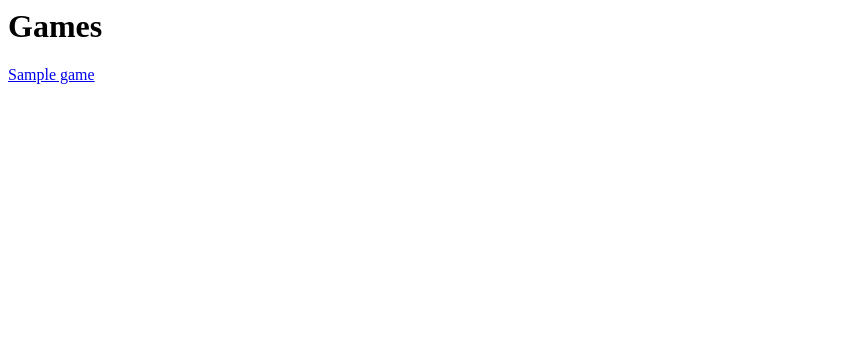
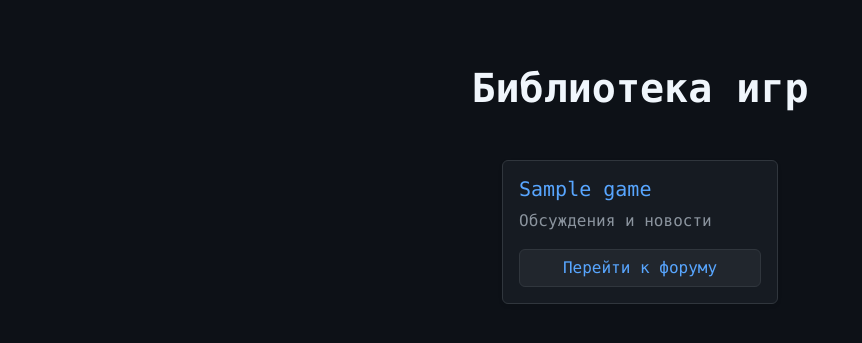
Before and after one commit to TheInnocent1983/steam_forum, a Django app: page / in a window 1280 px wide. Shown: the top 343 px of the page, without its empty margins (0-862 px from the left). Run offline with Django 4.2, Linux system fonts and the light colour scheme; tables that the repository leaves empty hold one stand-in row (values such as "Sample post").

Commit message:
Update UI: modern dark theme and layout

```diff
--- a/config/settings.py
+++ b/config/settings.py
@@ -141,3 +141,6 @@ MEDIA_ROOT = os.path.join(BASE_DIR, 'media')
 # https://docs.djangoproject.com/en/4.2/ref/settings/#default-auto-field
 
 DEFAULT_AUTO_FIELD = 'django.db.models.BigAutoField'
+
+LOGIN_REDIRECT_URL = "/"
+LOGOUT_REDIRECT_URL = "/"
--- a/config/urls.py
+++ b/config/urls.py
@@ -17,7 +17,9 @@ Including another URLconf
 from django.contrib import admin
 from django.urls import path, include
 
+
 urlpatterns = [
-    path('admin/', admin.site.urls),
-    path('', include('forum.urls')),
+    path("admin/", admin.site.urls),
+    path("accounts/", include("django.contrib.auth.urls")),
+    path("", include("forum.urls")),
 ]
--- a/forum/templates/forum/game_list.html
+++ b/forum/templates/forum/game_list.html
@@ -1,9 +1,82 @@
-<h1>Games</h1>
+<link href="https://cdn.jsdelivr.net/npm/bootstrap@5.3.0/dist/css/bootstrap.min.css" rel="stylesheet">
 
-{% for game in games %}
-    <p>
-        <a href="{% url 'game_detail' game.pk %}">
-            {{ game.name }}
-        </a>
-    </p>
-{% endfor %}
+<style>
+    /* Основной фон как у темной темы GitHub */
+    body {
+        background-color: #0d1117;
+        color: #c9d1d9;
+        font-family: 'Consolas', 'Monaco', 'Courier New', monospace;
+        display: flex;
+        justify-content: center;
+        min-height: 100vh;
+        margin: 0;
+    }
+
+    .container {
+        max-width: 900px; /* Ограничиваем ширину, чтобы контент не разъезжался */
+    }
+
+    h1 {
+        color: #f0f6fc;
+        font-weight: 600;
+        text-align: center;
+        margin-top: 40px;
+    }
+
+    /* Стилизация карточек под GitHub Dark */
+    .card {
+        background-color: #161b22;
+        border: 1px solid #30363d;
+        border-radius: 6px;
+        transition: border-color 0.2s;
+    }
+
+    .card:hover {
+        border-color: #8b949e; /* Подсветка при наведении */
+    }
+
+    .card-title {
+        color: #58a6ff; /* Синий цвет ссылок GitHub */
+    }
+
+    .card-text.text-muted {
+        color: #8b949e !important; /* Серый текст описания */
+    }
+
+    /* Кнопка в стиле GitHub */
+    .btn-outline-primary {
+        color: #58a6ff;
+        border-color: #30363d;
+        background-color: #21262d;
+    }
+
+    .btn-outline-primary:hover {
+        background-color: #30363d;
+        border-color: #8b949e;
+        color: #f0f6fc;
+    }
+</style>
+
+<div class="container mt-4">
+    <h1 class="mb-5">Библиотека игр</h1>
+
+    <div class="row row-cols-1 row-cols-md-2 row-cols-lg-3 g-4 justify-content-center">
+        {% for game in games %}
+        <div class="col">
+            <div class="card h-100 shadow-sm">
+                <div class="card-body d-flex flex-column justify-content-between">
+                    <div>
+                        <h5 class="card-title">{{ game.name }}</h5>
+                        <p class="card-text text-muted">Обсуждения и новости</p>
+                    </div>
+                    <div class="mt-3">
+                        <a href="{% url 'game_detail' game.pk %}" class="btn btn-outline-primary w-100">
+                            Перейти к форуму
+                        </a>
+                    </div>
+                </div>
+            </div>
+        </div>
+        {% endfor %}
+    </div>
+</div>
--- a/forum/views.py
+++ b/forum/views.py
@@ -1,5 +1,7 @@
-from django.shortcuts import render, get_object_or_404
+from django.shortcuts import render, get_object_or_404, redirect
 from .models import Game, Topic
+from .forms import CommentForm
+
 
 
 def game_list(request):
@@ -14,4 +16,22 @@ def game_detail(request, pk):
 
 def topic_detail(request, pk):
     topic = get_object_or_404(Topic, pk=pk)
-    return render(request, "forum/topic_detail.html", {"topic": topic})
+
+    if request.method == "POST":
+        if not request.user.is_authenticated:
+            return redirect("topic_detail", pk=topic.pk)
+
+        form = CommentForm(request.POST)
+        if form.is_valid():
+            comment = form.save(commit=False)
+            comment.topic = topic
+            comment.author = request.user
+            comment.save()
+            return redirect("topic_detail", pk=topic.pk)
+    else:
+        form = CommentForm()
+
+    return render(request, "forum/topic_detail.html", {
+        "topic": topic,
+        "form": form
+    })
```
Also changed, not shown: forum/forms.py (added, +8 -0 lines), forum/templates/forum/game_detail.html (+28 -9 lines), forum/templates/forum/topic_detail.html (+36 -5 lines), forum/templates/registration/login.html (added, +7 -0 lines).
